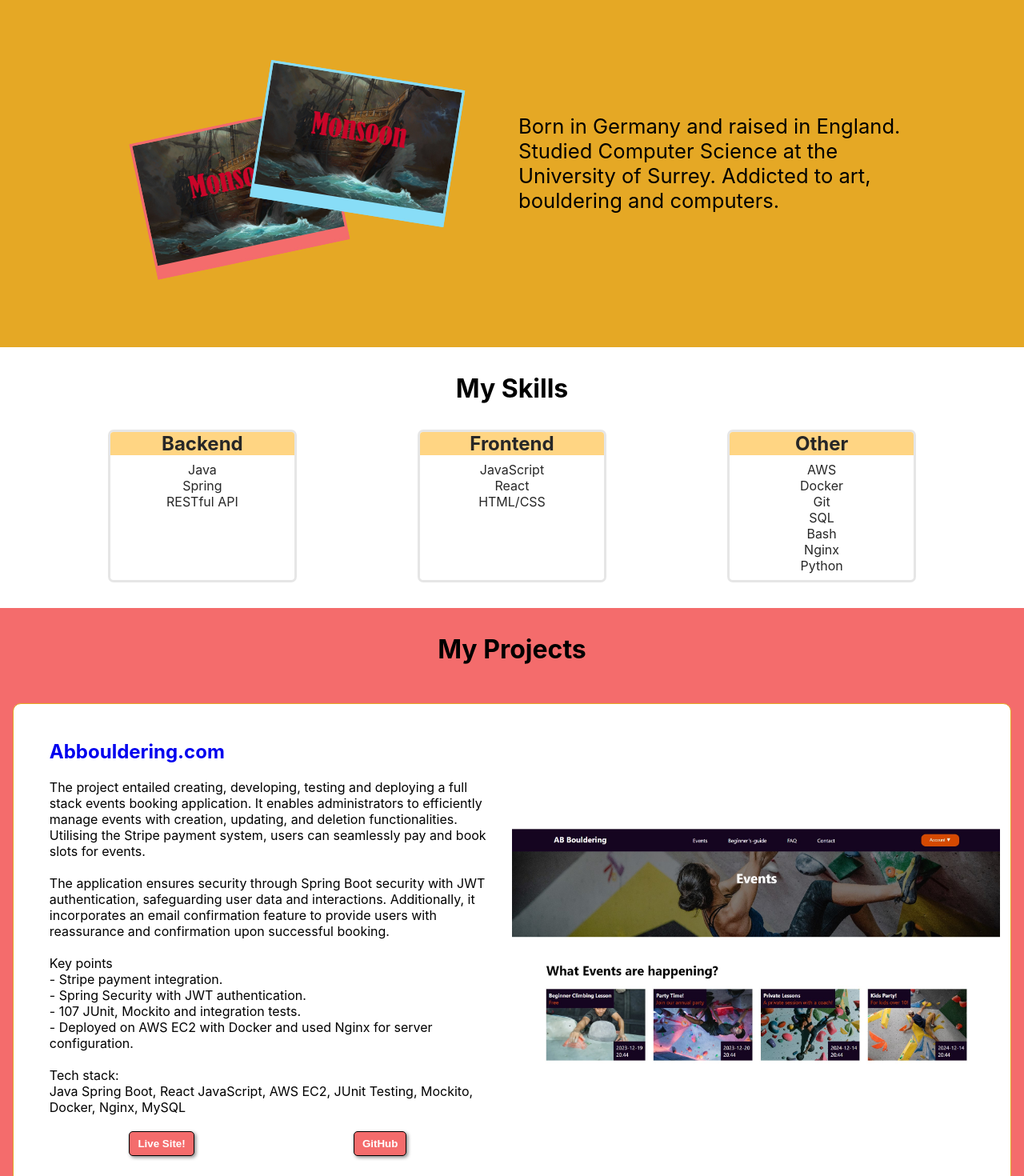
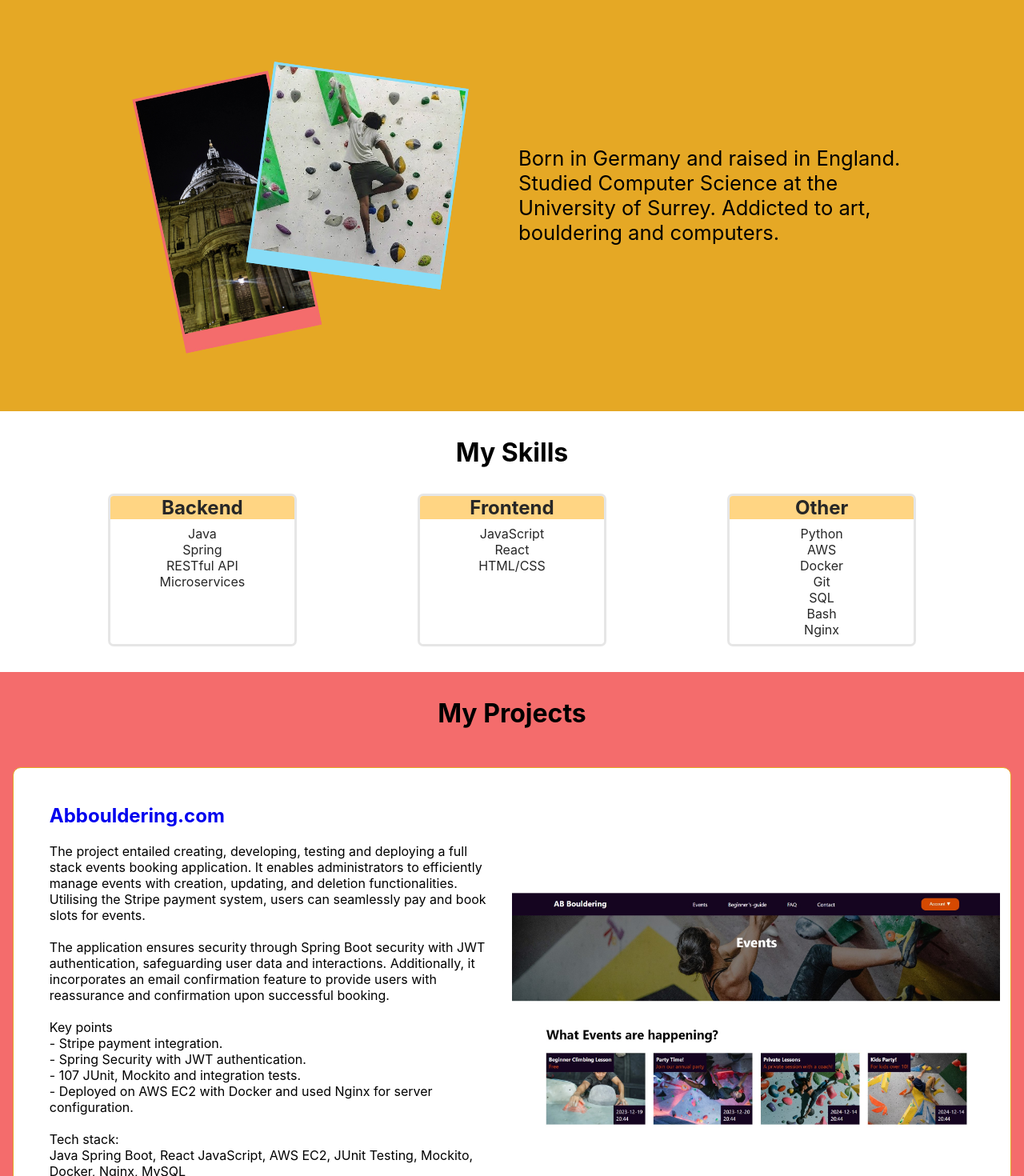
Before and after one commit to WildHeat/portfolio-page, a React (Create React App) app: page / in a window 1280 px wide. Shown: the part 800-2270 px from the top of the page at 80% size. Built offline with nearby package versions, Linux system fonts and the light colour scheme.

Commit message:
added imgs and updated contact section

```diff
--- a/public/index.html
+++ b/public/index.html
@@ -24,7 +24,7 @@
       work correctly both with client-side routing and a non-root public URL.
       Learn how to configure a non-root public URL by running `npm run build`.
     -->
-    <title>React App</title>
+    <title>Aron Berhane</title>
   </head>
   <body>
     <noscript>You need to enable JavaScript to run this app.</noscript>
--- a/src/assests/App.css
+++ b/src/assests/App.css
@@ -167,7 +167,7 @@
 .project-image-container {
   margin: 1em auto;
   width: 50%;
-  min-width: max(300px, 40%);
+  min-width: max(250px, 40%);
   aspect-ratio: 3/2;
   background-size: contain;
   background-position: center;
@@ -187,7 +187,7 @@
 }
 
 .project-container {
-  margin: 1em;
+  margin: 1em 1em 2em 1em;
   padding: 1% 1%;
   color: black;
   border: solid var(--main-color) 1px;
@@ -203,7 +203,6 @@
 .all-projects-container {
   display: flex;
   flex-direction: column;
-  gap: 1em;
 }
 
 .project-bottom-links {
@@ -269,22 +268,62 @@
 .second-profile-image {
   width: 50%;
   padding-top: 35%;
-  background-image: url(./Monsoon.png);
   background-size: contain;
   background-repeat: no-repeat;
 }
 
 .second-image-1 {
+  width: 35%;
+  aspect-ratio: 5/4.5;
+  /* padding-top: 50%; */
+  background-image: url(./st-pauls.jpg);
   position: absolute;
   border: solid var(--secondary-color);
   background-color: var(--secondary-color);
-  transform: translate(20%, 20px) rotate(-12deg);
+  transform: translate(40%, -30px) rotate(-12deg);
 }
 .second-image-2 {
+  aspect-ratio: 3/1;
+  background-image: url(./climbing.jpg);
   border: solid var(--tertiary-color);
   background-color: var(--tertiary-color);
-  transform: translate(80%, -40px) rotate(9deg);
+  transform: translate(80%, -40px) rotate(8deg);
+}
+
+.contact-content-container {
+  display: flex;
+  justify-content: center;
+  flex-direction: column;
+  flex-wrap: wrap;
 }
 
 .contact-option {
+  margin-bottom: 2em;
+  flex: 1;
+  text-align: center;
+  width: max(50%, 250px);
+  margin-inline: auto;
 }
+
+.contact-option h3 {
+  color: black;
+  padding-block: 0.5em;
+  background-color: var(--light-color);
+  border: solid var(--main-color); /* #9a9a9a;*/
+  border-radius: 8px;
+  box-shadow: 2px 2px 4px rgba(0, 0, 0, 0.463);
+}
+
+.contact-option h3:hover {
+  background-color: var(--main-color);
+  color: var(--light-color);
+}
+
+.contact-description {
+  text-align: center;
+  padding-bottom: 2em;
+}
+
+.contact-title {
+  padding-bottom: 0.5em;
+}
--- a/src/components/Header.js
+++ b/src/components/Header.js
@@ -66,6 +66,7 @@ const Header = () => {
         </div>
         <div
           onClick={() => {
+            scrollTo("contact-section-container");
             closeNavBar();
           }}
         >
--- a/src/data/SKILLS_DATA.json
+++ b/src/data/SKILLS_DATA.json
@@ -1,5 +1,5 @@
 [
-    {"name" : "Backend", "skills" : ["Java", "Spring", "RESTful API"]},
+    {"name" : "Backend", "skills" : ["Java", "Spring", "RESTful API", "Microservices"]},
     {"name" : "Frontend", "skills" :  ["JavaScript", "React", "HTML/CSS"]},
-    {"name" : "Other", "skills" : ["AWS", "Docker", "Git", "SQL", "Bash","Nginx", "Python"]}
+    {"name" : "Other", "skills" : ["Python", "AWS", "Docker", "Git", "SQL", "Bash","Nginx"]}
 ]
--- a/src/sections/ContactSection.js
+++ b/src/sections/ContactSection.js
@@ -4,15 +4,23 @@ const ContactSection = () => {
   return (
     <div className="contact-section-container">
       <h1 className="contact-title">Contact Me</h1>
+      <p className="contact-description">
+        Here are the ways you can get in touch with me.
+      </p>
       <div className="contact-content-container">
         <div className="contact-option">
-          <h3>Email</h3>
+          <a href="mailto:aronberhane@hotmail.com?subject=Website Mail!&body=Hey Aron,">
+            <h3>Email: aronberhane@hotmail.com</h3>
+          </a>
         </div>
         <div className="contact-option">
-          <h3>Email</h3>
-        </div>
-        <div className="contact-option">
-          <h3>Email</h3>
+          <a
+            href="https://www.linkedin.com/in/aron-berhane-0485b820b/"
+            target="_blank"
+            rel="noreferrer"
+          >
+            <h3>Message me on LinkedIn!</h3>
+          </a>
         </div>
       </div>
     </div>
```
Also changed, not shown: src/assests/climbing.jpg (added), src/assests/st-pauls.jpg (added).
